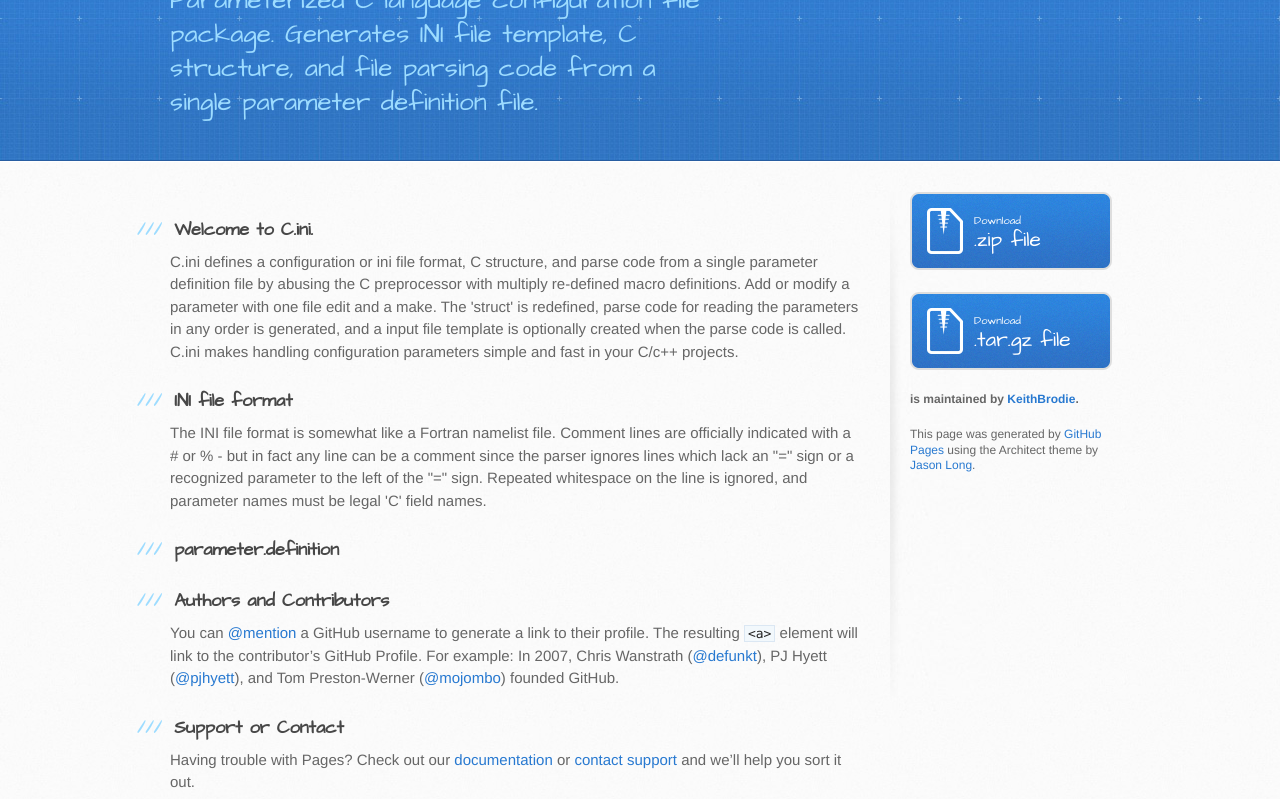
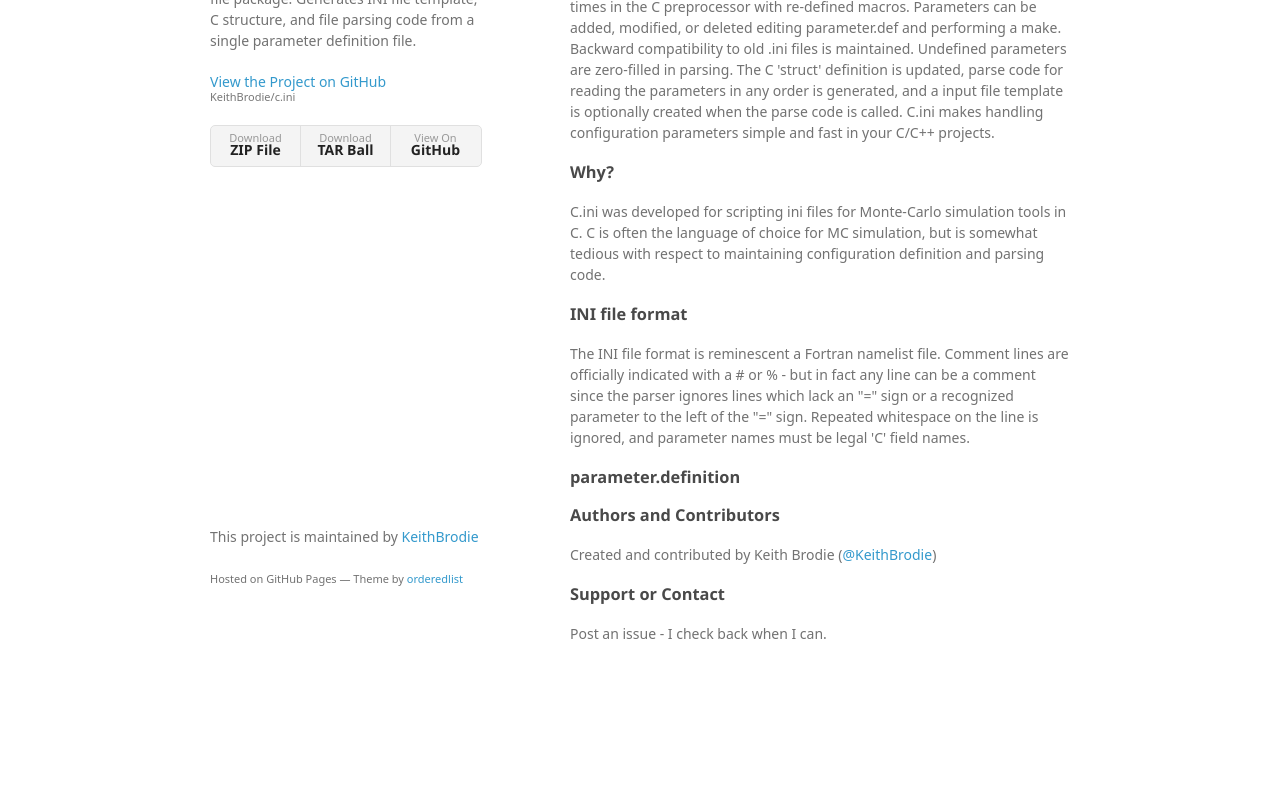
Before and after one commit to KeithBrodie/c.ini, a plain HTML site: page index.html in a window 1280 px wide. Shown: the part 142-941 px from the top of the page. After the commit the page ends 856 px from the top, so only its background shows below. Drawn offline with Linux system fonts and the light colour scheme; a web font is replaced by a local one.

Commit message:
Create gh-pages branch via GitHub

```diff
--- a/index.html
+++ b/index.html
@@ -1,42 +1,47 @@
-<!DOCTYPE html>
+<!doctype html>
 <html>
   <head>
-    <meta charset='utf-8'>
+    <meta charset="utf-8">
     <meta http-equiv="X-UA-Compatible" content="chrome=1">
-    <meta name="viewport" content="width=device-width, initial-scale=1, maximum-scale=1">
-    <link href='https://fonts.googleapis.com/css?family=Architects+Daughter' rel='stylesheet' type='text/css'>
-    <link rel="stylesheet" type="text/css" href="stylesheets/stylesheet.css" media="screen">
-    <link rel="stylesheet" type="text/css" href="stylesheets/github-light.css" media="screen">
-    <link rel="stylesheet" type="text/css" href="stylesheets/print.css" media="print">
+    <title>C.ini by KeithBrodie</title>
 
+    <link rel="stylesheet" href="stylesheets/styles.css">
+    <link rel="stylesheet" href="stylesheets/github-light.css">
+    <meta name="viewport" content="width=device-width">
     <!--[if lt IE 9]>
     <script src="//html5shiv.googlecode.com/svn/trunk/html5.js"></script>
     <![endif]-->
+  </head>
+  <body>
+    <div class="wrapper">
+      <header>
+        <h1>C.ini</h1>
+        <p>Parameterized C language configuration file package. Generates INI file template, C structure, and file parsing code from a single parameter definition file.</p>
 
-    <title>C.ini by KeithBrodie</title>
-  </head>
+        <p class="view"><a href="https://github.com/KeithBrodie/c.ini">View the Project on GitHub <small>KeithBrodie/c.ini</small></a></p>
 
-  <body>
-    <header>
-      <div class="inner">
-        <h1>C.ini</h1>
-        <h2>Parameterized C language configuration file package. Generates INI file template, C structure, and file parsing code from a single parameter definition file.</h2>
-        <a href="https://github.com/KeithBrodie/c.ini" class="button"><small>View project on</small> GitHub</a>
-      </div>
-    </header>
 
-    <div id="content-wrapper">
-      <div class="inner clearfix">
-        <section id="main-content">
-          <h3>
+        <ul>
+          <li><a href="https://github.com/KeithBrodie/c.ini/zipball/master">Download <strong>ZIP File</strong></a></li>
+          <li><a href="https://github.com/KeithBrodie/c.ini/tarball/master">Download <strong>TAR Ball</strong></a></li>
+          <li><a href="https://github.com/KeithBrodie/c.ini">View On <strong>GitHub</strong></a></li>
+        </ul>
+      </header>
+      <section>
+        <h3>
 <a id="welcome-to-cini" class="anchor" href="#welcome-to-cini" aria-hidden="true"><span class="octicon octicon-link"></span></a>Welcome to C.ini.</h3>
 
-<p>C.ini defines a configuration or ini file format, C structure, and parse code from a single parameter definition file by abusing the C preprocessor with multiply re-defined macro definitions.  Add or modify a parameter with one file edit and a make.  The 'struct' is redefined, parse code for reading the parameters in any order is generated, and a input file template is optionally created when the parse code is called.  C.ini makes handling configuration parameters simple and fast in your C/c++ projects.</p>
+<p>C.ini defines a configuration or ini file format, C structure, and parse code from a single parameter definition file by parsing the definition file multiple times in the C preprocessor with re-defined macros.  Parameters can be added, modified, or deleted editing parameter.def and performing a make.  Backward compatibility to old .ini files is maintained.  Undefined parameters are zero-filled in parsing.  The C 'struct' definition is updated, parse code for reading the parameters in any order is generated, and a input file template is optionally created when the parse code is called.  C.ini makes handling configuration parameters simple and fast in your C/C++ projects.</p>
+
+<h3>
+<a id="why" class="anchor" href="#why" aria-hidden="true"><span class="octicon octicon-link"></span></a>Why?</h3>
+
+<p>C.ini was developed for scripting ini files for Monte-Carlo simulation tools in C.  C is often the language of choice for MC simulation, but is somewhat tedious with respect to maintaining configuration definition and parsing code.  </p>
 
 <h3>
 <a id="ini-file-format" class="anchor" href="#ini-file-format" aria-hidden="true"><span class="octicon octicon-link"></span></a>INI file format</h3>
 
-<p>The INI file format is somewhat like a Fortran namelist file.  Comment lines are officially indicated with a # or % - but in fact any line can be a comment since the parser ignores lines which lack an "=" sign or a recognized parameter to the left of the "=" sign.  Repeated whitespace on the line is ignored, and parameter names must be legal 'C' field names.</p>
+<p>The INI file format is reminescent a Fortran namelist file.  Comment lines are officially indicated with a # or % - but in fact any line can be a comment since the parser ignores lines which lack an "=" sign or a recognized parameter to the left of the "=" sign.  Repeated whitespace on the line is ignored, and parameter names must be legal 'C' field names.</p>
 
 <h3>
 <a id="parameterdefinition" class="anchor" href="#parameterdefinition" aria-hidden="true"><span class="octicon octicon-link"></span></a>parameter.definition</h3>
@@ -44,31 +49,19 @@
 <h3>
 <a id="authors-and-contributors" class="anchor" href="#authors-and-contributors" aria-hidden="true"><span class="octicon octicon-link"></span></a>Authors and Contributors</h3>
 
-<p>You can <a href="https://github.com/blog/821" class="user-mention">@mention</a> a GitHub username to generate a link to their profile. The resulting <code>&lt;a&gt;</code> element will link to the contributor’s GitHub Profile. For example: In 2007, Chris Wanstrath (<a href="https://github.com/defunkt" class="user-mention">@defunkt</a>), PJ Hyett (<a href="https://github.com/pjhyett" class="user-mention">@pjhyett</a>), and Tom Preston-Werner (<a href="https://github.com/mojombo" class="user-mention">@mojombo</a>) founded GitHub.</p>
+<p>Created and contributed by Keith Brodie (<a href="https://github.com/KeithBrodie" class="user-mention">@KeithBrodie</a>)</p>
 
 <h3>
 <a id="support-or-contact" class="anchor" href="#support-or-contact" aria-hidden="true"><span class="octicon octicon-link"></span></a>Support or Contact</h3>
 
-<p>Having trouble with Pages? Check out our <a href="https://help.github.com/pages">documentation</a> or <a href="https://github.com/contact">contact support</a> and we’ll help you sort it out.</p>
-        </section>
-
-        <aside id="sidebar">
-          <a href="https://github.com/KeithBrodie/c.ini/zipball/master" class="button">
-            <small>Download</small>
-            .zip file
-          </a>
-          <a href="https://github.com/KeithBrodie/c.ini/tarball/master" class="button">
-            <small>Download</small>
-            .tar.gz file
-          </a>
-
-          <p class="repo-owner"><a href="https://github.com/KeithBrodie/c.ini"></a> is maintained by <a href="https://github.com/KeithBrodie">KeithBrodie</a>.</p>
-
-          <p>This page was generated by <a href="https://pages.github.com">GitHub Pages</a> using the Architect theme by <a href="https://twitter.com/jasonlong">Jason Long</a>.</p>
-        </aside>
-      </div>
+<p>Post an issue - I check back when I can.</p>
+      </section>
+      <footer>
+        <p>This project is maintained by <a href="https://github.com/KeithBrodie">KeithBrodie</a></p>
+        <p><small>Hosted on GitHub Pages &mdash; Theme by <a href="https://github.com/orderedlist">orderedlist</a></small></p>
+      </footer>
     </div>
-
+    <script src="javascripts/scale.fix.js"></script>
 
   </body>
 </html>
--- /dev/null
+++ b/stylesheets/styles.css
@@ -0,0 +1,324 @@
+@font-face {
+  font-family: 'Noto Sans';
+  font-weight: 400;
+  font-style: normal;
+  src: url('../fonts/Noto-Sans-regular/Noto-Sans-regular.eot');
+  src: url('../fonts/Noto-Sans-regular/Noto-Sans-regular.eot?#iefix') format('embedded-opentype'),
+       local('Noto Sans'),
+       local('Noto-Sans-regular'),
+       url('../fonts/Noto-Sans-regular/Noto-Sans-regular.woff2') format('woff2'),
+       url('../fonts/Noto-Sans-regular/Noto-Sans-regular.woff') format('woff'),
+       url('../fonts/Noto-Sans-regular/Noto-Sans-regular.ttf') format('truetype'),
+       url('../fonts/Noto-Sans-regular/Noto-Sans-regular.svg#NotoSans') format('svg');
+}
+
+@font-face {
+  font-family: 'Noto Sans';
+  font-weight: 700;
+  font-style: normal;
+  src: url('../fonts/Noto-Sans-700/Noto-Sans-700.eot');
+  src: url('../fonts/Noto-Sans-700/Noto-Sans-700.eot?#iefix') format('embedded-opentype'),
+       local('Noto Sans Bold'),
+       local('Noto-Sans-700'),
+       url('../fonts/Noto-Sans-700/Noto-Sans-700.woff2') format('woff2'),
+       url('../fonts/Noto-Sans-700/Noto-Sans-700.woff') format('woff'),
+       url('../fonts/Noto-Sans-700/Noto-Sans-700.ttf') format('truetype'),
+       url('../fonts/Noto-Sans-700/Noto-Sans-700.svg#NotoSans') format('svg');
+}
+
+@font-face {
+  font-family: 'Noto Sans';
+  font-weight: 400;
+  font-style: italic;
+  src: url('../fonts/Noto-Sans-italic/Noto-Sans-italic.eot');
+  src: url('../fonts/Noto-Sans-italic/Noto-Sans-italic.eot?#iefix') format('embedded-opentype'),
+       local('Noto Sans Italic'),
+       local('Noto-Sans-italic'),
+       url('../fonts/Noto-Sans-italic/Noto-Sans-italic.woff2') format('woff2'),
+       url('../fonts/Noto-Sans-italic/Noto-Sans-italic.woff') format('woff'),
+       url('../fonts/Noto-Sans-italic/Noto-Sans-italic.ttf') format('truetype'),
+       url('../fonts/Noto-Sans-italic/Noto-Sans-italic.svg#NotoSans') format('svg');
+}
+
+@font-face {
+  font-family: 'Noto Sans';
+  font-weight: 700;
+  font-style: italic;
+  src: url('../fonts/Noto-Sans-700italic/Noto-Sans-700italic.eot');
+  src: url('../fonts/Noto-Sans-700italic/Noto-Sans-700italic.eot?#iefix') format('embedded-opentype'),
+       local('Noto Sans Bold Italic'),
+       local('Noto-Sans-700italic'),
+       url('../fonts/Noto-Sans-700italic/Noto-Sans-700italic.woff2') format('woff2'),
+       url('../fonts/Noto-Sans-700italic/Noto-Sans-700italic.woff') format('woff'),
+       url('../fonts/Noto-Sans-700italic/Noto-Sans-700italic.ttf') format('truetype'),
+       url('../fonts/Noto-Sans-700italic/Noto-Sans-700italic.svg#NotoSans') format('svg');
+}
+
+body {
+  background-color: #fff;
+  padding:50px;
+  font: 14px/1.5 "Noto Sans", "Helvetica Neue", Helvetica, Arial, sans-serif;
+  color:#727272;
+  font-weight:400;
+}
+
+h1, h2, h3, h4, h5, h6 {
+  color:#222;
+  margin:0 0 20px;
+}
+
+p, ul, ol, table, pre, dl {
+  margin:0 0 20px;
+}
+
+h1, h2, h3 {
+  line-height:1.1;
+}
+
+h1 {
+  font-size:28px;
+}
+
+h2 {
+  color:#393939;
+}
+
+h3, h4, h5, h6 {
+  color:#494949;
+}
+
+a {
+  color:#39c;
+  text-decoration:none;
+}
+
+a:hover {
+  color:#069;
+}
+
+a small {
+  font-size:11px;
+  color:#777;
+  margin-top:-0.3em;
+  display:block;
+}
+
+a:hover small {
+  color:#777;
+}
+
+.wrapper {
+  width:860px;
+  margin:0 auto;
+}
+
+blockquote {
+  border-left:1px solid #e5e5e5;
+  margin:0;
+  padding:0 0 0 20px;
+  font-style:italic;
+}
+
+code, pre {
+  font-family:Monaco, Bitstream Vera Sans Mono, Lucida Console, Terminal, Consolas, Liberation Mono, DejaVu Sans Mono, Courier New, monospace;
+  color:#333;
+  font-size:12px;
+}
+
+pre {
+  padding:8px 15px;
+  background: #f8f8f8;
+  border-radius:5px;
+  border:1px solid #e5e5e5;
+  overflow-x: auto;
+}
+
+table {
+  width:100%;
+  border-collapse:collapse;
+}
+
+th, td {
+  text-align:left;
+  padding:5px 10px;
+  border-bottom:1px solid #e5e5e5;
+}
+
+dt {
+  color:#444;
+  font-weight:700;
+}
+
+th {
+  color:#444;
+}
+
+img {
+  max-width:100%;
+}
+
+header {
+  width:270px;
+  float:left;
+  position:fixed;
+  -webkit-font-smoothing:subpixel-antialiased;
+}
+
+header ul {
+  list-style:none;
+  height:40px;
+  padding:0;
+  background: #f4f4f4;
+  border-radius:5px;
+  border:1px solid #e0e0e0;
+  width:270px;
+}
+
+header li {
+  width:89px;
+  float:left;
+  border-right:1px solid #e0e0e0;
+  height:40px;
+}
+
+header li:first-child a {
+  border-radius:5px 0 0 5px;
+}
+
+header li:last-child a {
+  border-radius:0 5px 5px 0;
+}
+
+header ul a {
+  line-height:1;
+  font-size:11px;
+  color:#999;
+  display:block;
+  text-align:center;
+  padding-top:6px;
+  height:34px;
+}
+
+header ul a:hover {
+  color:#999;
+}
+
+header ul a:active {
+  background-color:#f0f0f0;
+}
+
+strong {
+  color:#222;
+  font-weight:700;
+}
+
+header ul li + li + li {
+  border-right:none;
+  width:89px;
+}
+
+header ul a strong {
+  font-size:14px;
+  display:block;
+  color:#222;
+}
+
+section {
+  width:500px;
+  float:right;
+  padding-bottom:50px;
+}
+
+small {
+  font-size:11px;
+}
+
+hr {
+  border:0;
+  background:#e5e5e5;
+  height:1px;
+  margin:0 0 20px;
+}
+
+footer {
+  width:270px;
+  float:left;
+  position:fixed;
+  bottom:50px;
+  -webkit-font-smoothing:subpixel-antialiased;
+}
+
+@media print, screen and (max-width: 960px) {
+
+  div.wrapper {
+    width:auto;
+    margin:0;
+  }
+
+  header, section, footer {
+    float:none;
+    position:static;
+    width:auto;
+  }
+
+  header {
+    padding-right:320px;
+  }
+
+  section {
+    border:1px solid #e5e5e5;
+    border-width:1px 0;
+    padding:20px 0;
+    margin:0 0 20px;
+  }
+
+  header a small {
+    display:inline;
+  }
+
+  header ul {
+    position:absolute;
+    right:50px;
+    top:52px;
+  }
+}
+
+@media print, screen and (max-width: 720px) {
+  body {
+    word-wrap:break-word;
+  }
+
+  header {
+    padding:0;
+  }
+
+  header ul, header p.view {
+    position:static;
+  }
+
+  pre, code {
+    word-wrap:normal;
+  }
+}
+
+@media print, screen and (max-width: 480px) {
+  body {
+    padding:15px;
+  }
+
+  header ul {
+    width:99%;
+  }
+
+  header li, header ul li + li + li {
+    width:33%;
+  }
+}
+
+@media print {
+  body {
+    padding:0.4in;
+    font-size:12pt;
+    color:#444;
+  }
+}
```
Also changed, not shown: javascripts/scale.fix.js (added, +17 -0 lines), params.json (+1 -1 lines).
